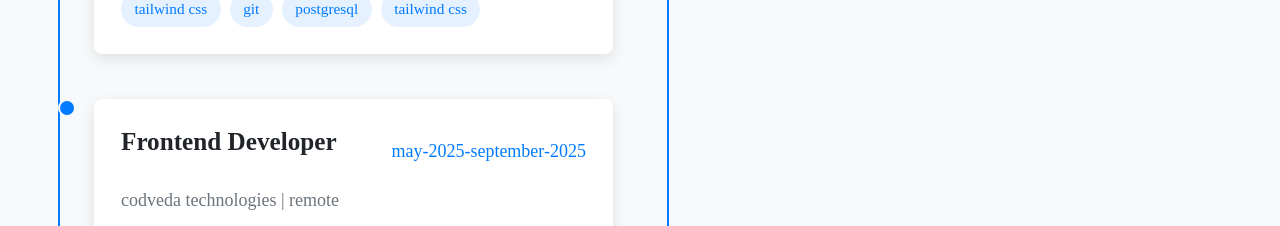
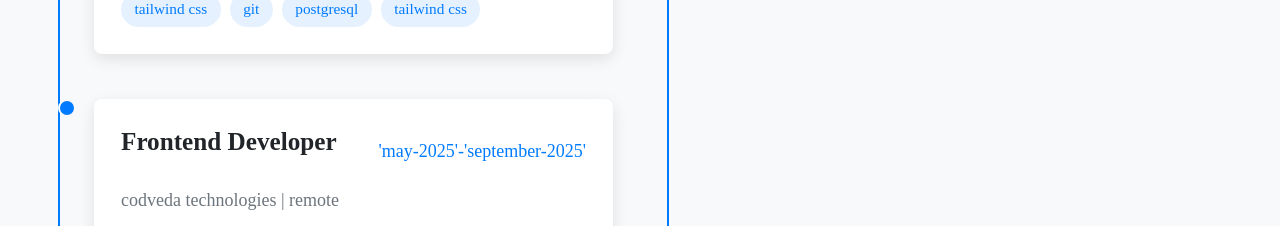
Before and after one commit to Alaindeve1/portfolio-website, a React (Create React App) app: page /experience in a window 1280 px wide. Shown: the part 2660-2886 px from the top of the page. Built offline with nearby package versions, Linux system fonts and the light colour scheme.

Commit message:
modified the status of internship at codveda

```diff
--- a/src/pages/Experience.jsx
+++ b/src/pages/Experience.jsx
@@ -75,7 +75,7 @@ const Experience = () => {
       company: "codveda technologies",
       role: "Fullstack developer",
       location: "remote",
-      duration: "may-2025-september-2025",
+      duration: "'may-2025'-'september-2025'",
       description: [
        "Completed a comprehensive fullstack development internship focusing on java , responsive web design, JavaScript frameworks, and modern web technologies.",
         "Built interactive applications using HTML5, CSS3, JavaScript, React/Vue.js, and integrated REST APIs.",
```
